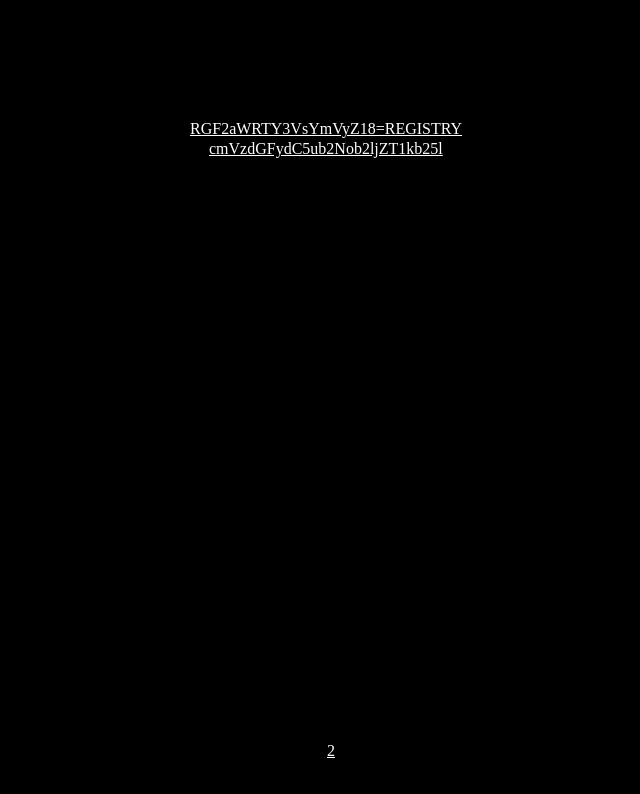
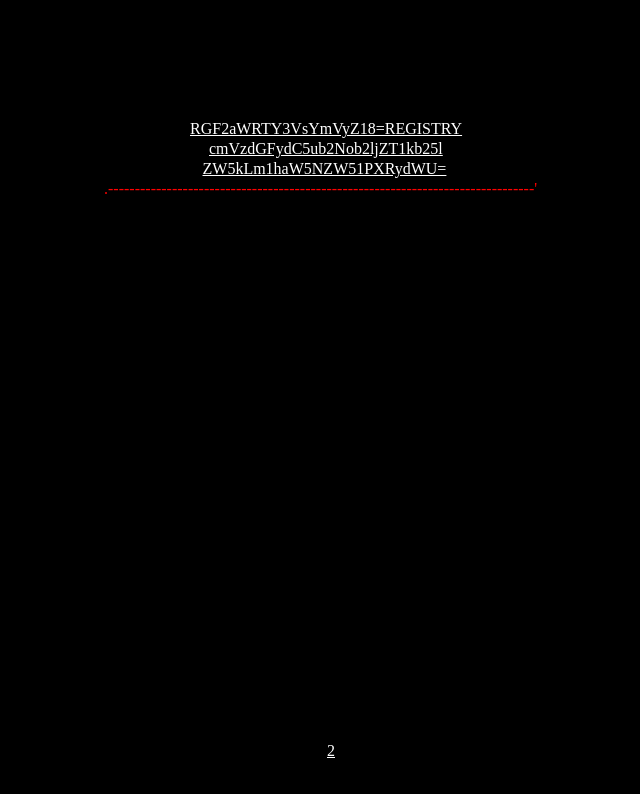
Before and after one commit to dotKingfall/dotKingfall.github.io, a plain HTML site: page index2.html in a window 1280 px wide. Shown: the top 794 px of the page, without its empty margins (356-996 px from the left). Drawn offline with Linux system fonts and the light colour scheme.

Commit message:
Update index2.html

```diff
--- a/index2.html
+++ b/index2.html
@@ -6,12 +6,21 @@
 	<link rel="stylesheet" type="text/css" href="css/indexcss.css">
 	<style type="text/css">
 
+		.fristline {
+			position: fixed;
+			color: red;
+			top:180px;
+			left: 460px;
+		}
 	</style>
 </head>
 <body>
 		<h1>Welcome to T.D.E.W.F Index .</h1>
+
 		<a href="./tdewf1.html" class="tdewf1">RGF2aWRTY3VsYmVyZ18=REGISTRY</a>
 		<a href="./tdewf2.html" class="tdewf2">cmVzdGFydC5ub2Nob2ljZT1kb25l</a>
+		<a href="./tdewf3.html" class="tdewf3">ZW5kLm1haW5NZW51PXRydWU=</a>
+				<div class="fristline">.--------------------------------------------------------------------------------'</div>
 		<a href="./TURNON.html" class="commands">.?/c?mma?d$</a>
 		<a href="./index3.html" style="color: white; position:absolute; left: 683px; bottom: 40px">2</a>
 </body>
```
